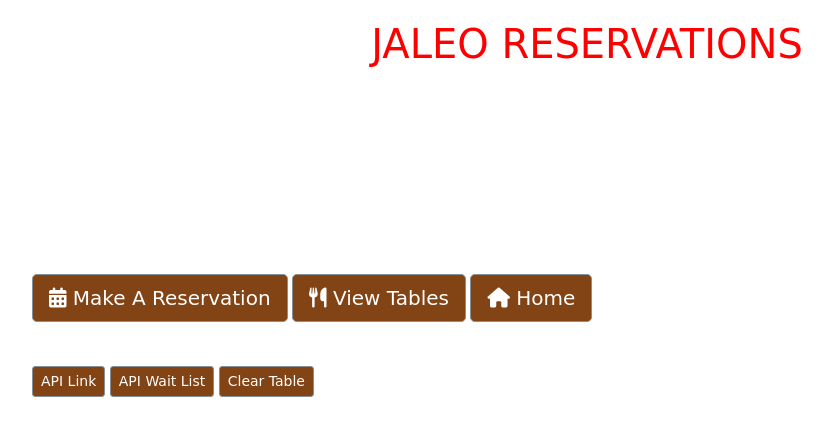
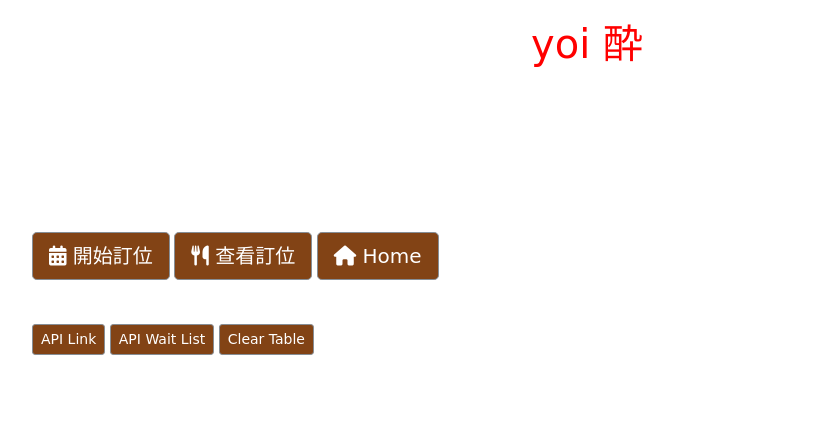
Before and after one commit to ag076810/Hot-Restaurant, a website: page home.html in a window 1280 px wide. Shown: the whole page, without its empty margins (53-885 px from the left). Drawn offline with nearby package versions, Linux system fonts and the light colour scheme.

Commit message:
Add files via upload

```diff
--- a/home.html
+++ b/home.html
@@ -3,7 +3,7 @@
 
 <head>
   <meta charset="UTF-16">
-  <title> Yoi 酔 </title>
+  <title> Hot Tables</title>
 
 <link rel="stylesheet" href="https://maxcdn.bootstrapcdn.com/bootstrap/4.0.0-beta.2/css/bootstrap.min.css" integrity="sha384-PsH8R72JQ3SOdhVi3uxftmaW6Vc51MKb0q5P2rRUpPvrszuE4W1povHYgTpBfshb" crossorigin="anonymous">
 <script src="https://use.fontawesome.com/58430259a8.js"></script>
@@ -52,12 +52,11 @@
 <!-- <div class="jumbotron text-center" id="jumbotron"> -->
     <div class="container">
           <center>
-        <h1> JALEO RESERVATIONS </h1>
+        <h1> yoi 酔 </h1>
         <br>
         <br>
-        <p> Open Table Booking for JALEO DC </p>
+        <p> 在小巷子裏的安靜酒吧！琴酒、威士忌跟啤酒，琴酒可以調通寧水跟蘇打，威士忌純飲或者highball，店員也很友善好聊天，很棒的小店，適合跟三個好友聊天的地方。 </p>
         <br>
-        <h2> Make a Reservation Today </h2>
         </center>
 </div>
 <!-- </div> -->
@@ -66,12 +65,12 @@
   <a href="/reserve"><button type="button" class="btn btn-secondary btn-lg">
 <i class="fa fa-calendar" aria-hidden="true">
 </i>
-Make A Reservation
+開始訂位
 </button></a>
 <a href="/tables"><button type="button" class="btn btn-secondary btn-lg">
 <i class="fa fa-cutlery" aria-hidden="true">
 </i>
-View Tables
+查看訂位
 </button></a>
 <button type="button" class="btn btn-secondary btn-lg" href="www.jaleo.com">
 <i class="fa fa-home" aria-hidden="true">
```
